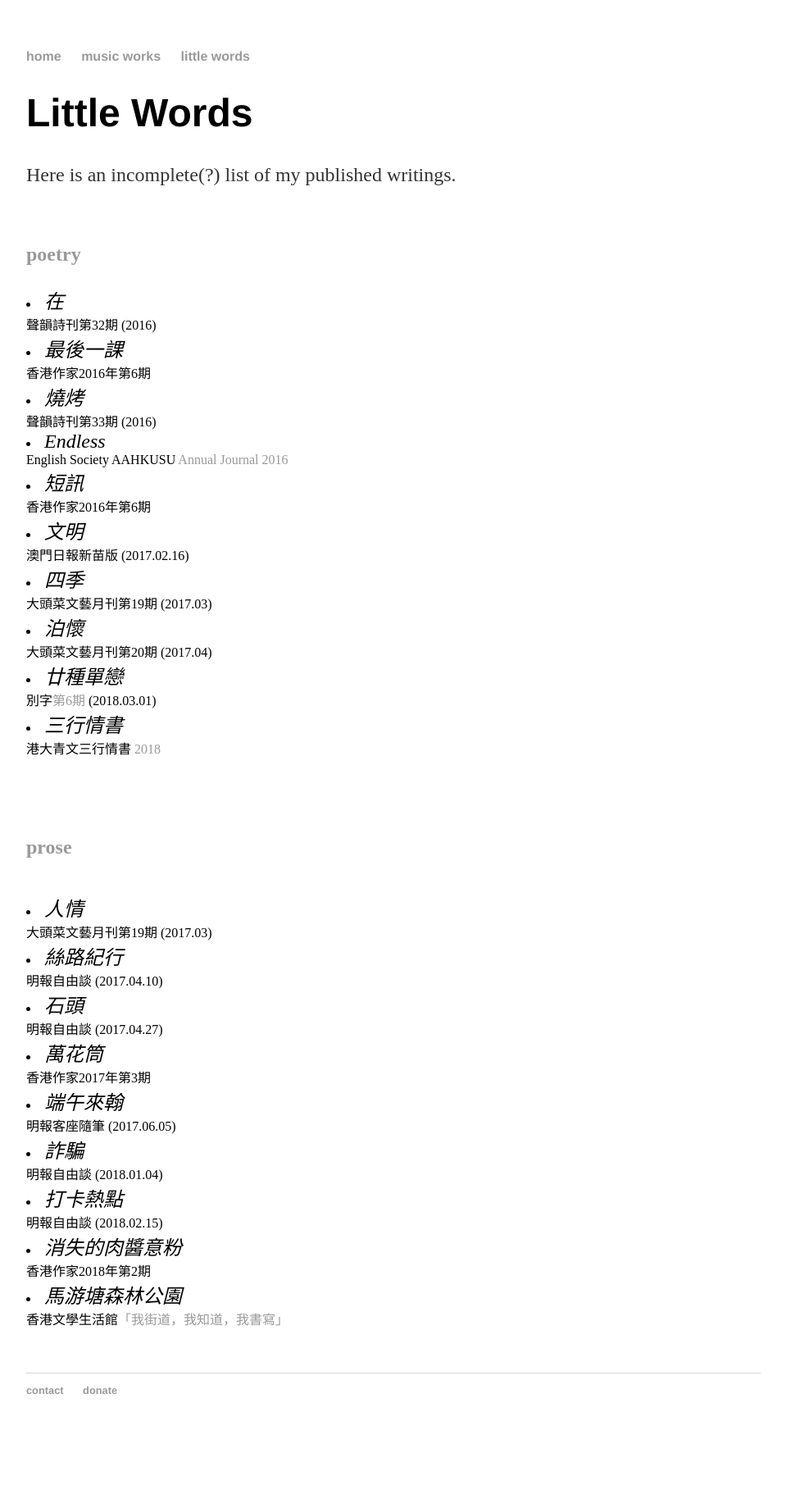
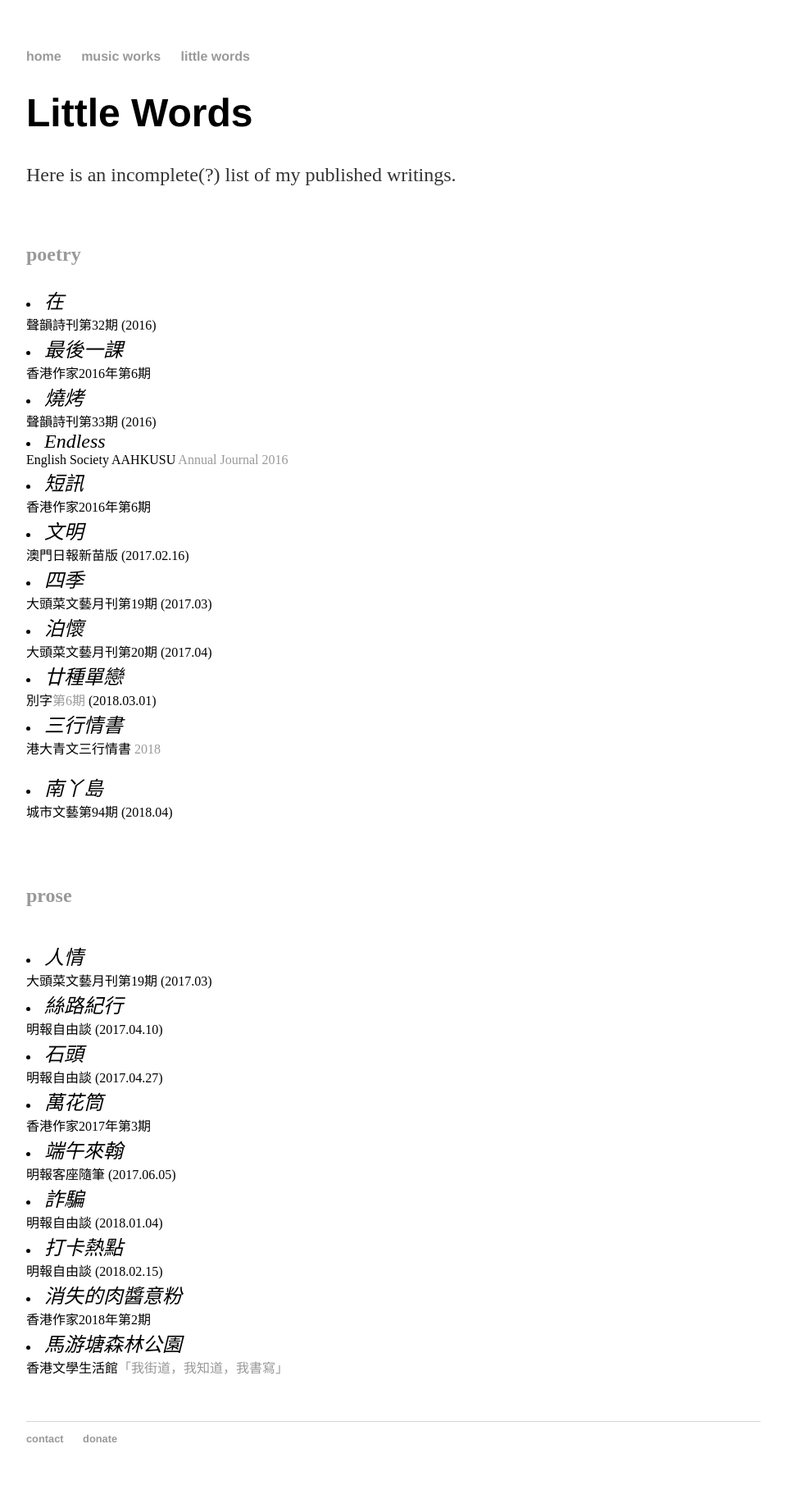
Before and after one commit to maksuihin/maksuihin.github.io, a Jekyll site: the page built from writings.html, in a window 1280 px wide. Shown: the whole page at 82% size, without its empty margins (160-1119 px from the left). Built offline with Jekyll 4.4.1, drawn with Linux system fonts in a browser that asks for light colours; before the commit the page ends 1763 px from its top, so only the background shows below that.

Commit message:
Update writings.html

```diff
--- a/writings.html
+++ b/writings.html
@@ -22,6 +22,7 @@ title: Little Words by MAK, Sui-hin
 <li><em>泊懷</em>    </br>大頭菜文藝月刊第20期 (2017.04)<br/>    </li>
 <li><em>廿種單戀</em></br>別字<a href="http://zihua.org.hk/magazine/issue_6/article/20_blind_love">第6期</a> (2018.03.01)<br/></li>
 <li><em>三行情書</em></br>港大青文三行情書 <a href="https://www.facebook.com/ylaahkusu/photos/a.2082885711738280.1073741860.347457328614469/2082885748404943/">2018</a><br/>    </li>
+<li><em>南丫島</em>    </br>城市文藝第94期 (2018.04)<br/>    </li>
 
 				</ul></span>
 </br></br>
```
